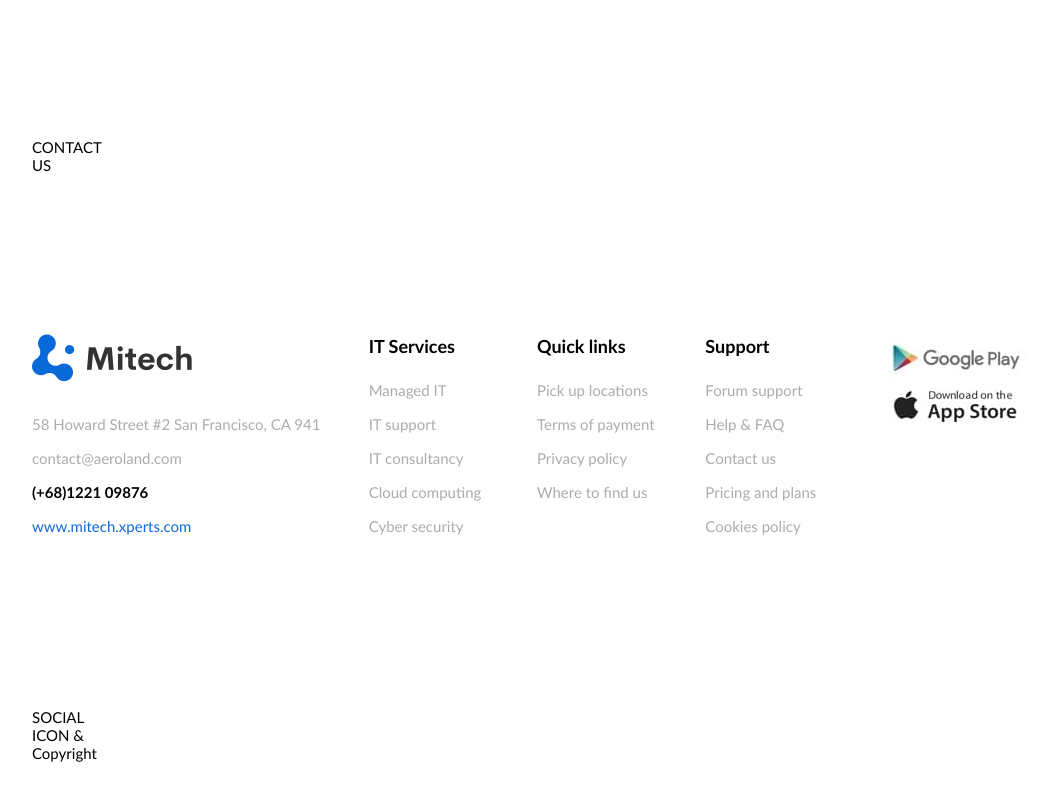
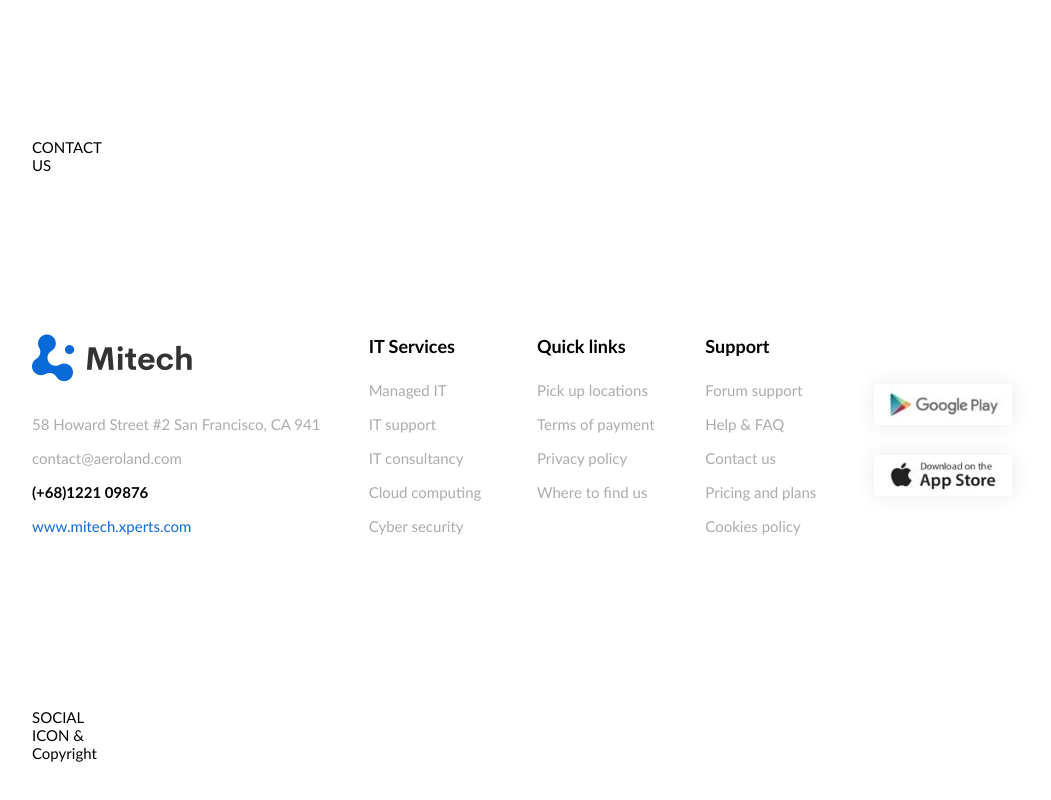
Before and after one commit to front-end-by-rimantas/19-grupe-portfolio-mitech, a website: page index.html in a window 1280 px wide. Shown: the part 3160-3960 px from the top of the page, without its empty margins (118-1169 px from the left). Drawn offline with Linux system fonts and the light colour scheme.

Commit message:
5th column styled

```diff
--- a/css/components/footer.css
+++ b/css/components/footer.css
@@ -32,3 +32,18 @@
     font-size: 18px;
     margin-bottom: 20px;
 }
+.spaceholder {
+    margin-bottom: 50px;
+}
+.app-btn {
+    display: inline-block;
+    cursor: pointer;
+    box-shadow: 0 0 20px #3333331a;
+    border-radius: 5px;
+    margin-bottom: 20px;
+}
+.app-btn > img {
+    width: 100%;
+    height: auto;
+    vertical-align: middle;
+}
--- a/css/components/variables.css
+++ b/css/components/variables.css
@@ -3,5 +3,5 @@
     --font-grey: #acacac;
     --font-orange: #d2aa8f;
     --border-grey: #ededed;
-    --bg-colour: #f8f9fa;
+    --bg-colour: #F8F8F8;
 }
--- a/index.html
+++ b/index.html
@@ -289,8 +289,19 @@
                 </ul>
             </div>
             <div class="col-2">
-                <img src="./img/contacts/google-play.jpeg" alt="Google Play Store">
-                <img src="./img/contacts/app-store.jpeg" alt="Apple App Store">
+                <div class="spaceholder"></div>
+                <ul class="footer-column" style="list-style-type:none">
+                    <li>
+                        <a class="app-btn" href="#">
+                            <img src="./img/contacts/google-play.jpeg" alt="Google Play Store">
+                        </a>
+                    </li>
+                    <li>
+                        <a class="app-btn" href="#">
+                            <img src="./img/contacts/app-store.jpeg" alt="Apple App Store">
+                            </a>
+                    </li>
+                </ul>
             </div>
         </div>
 
```
